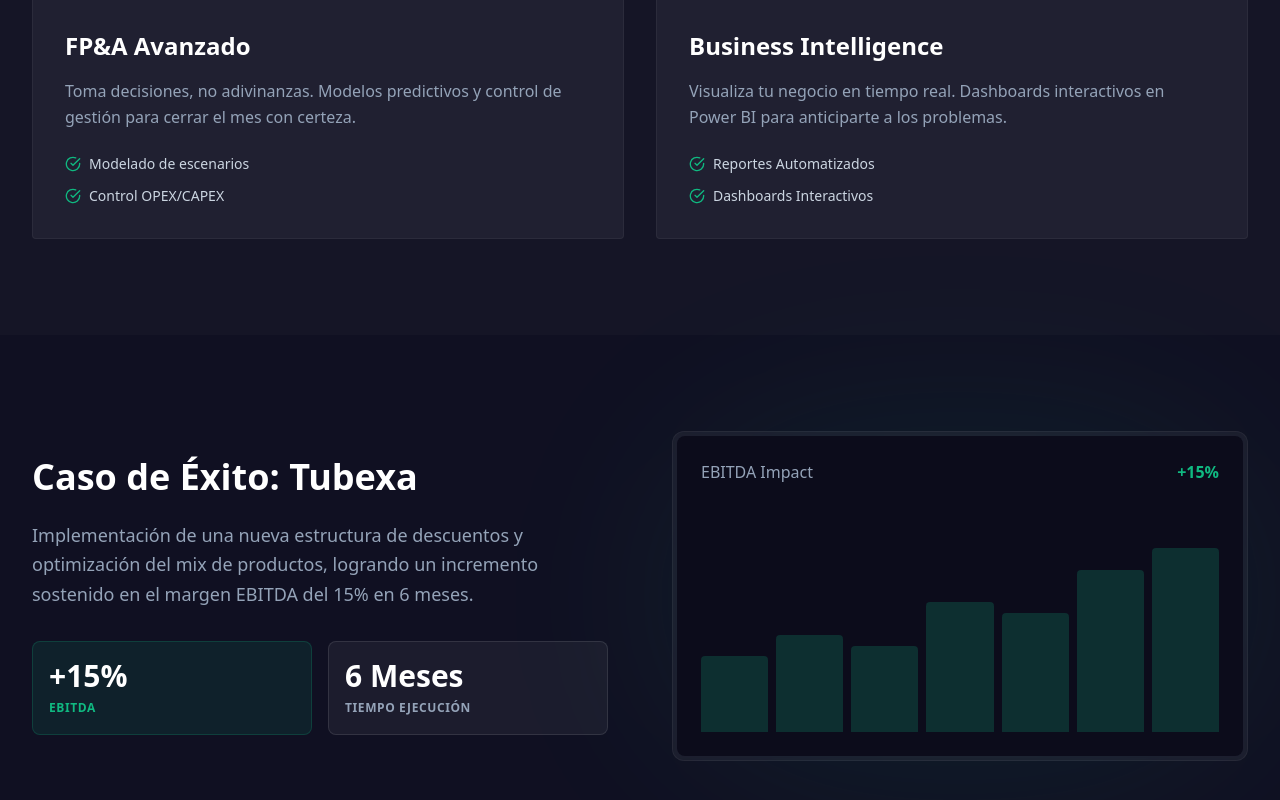
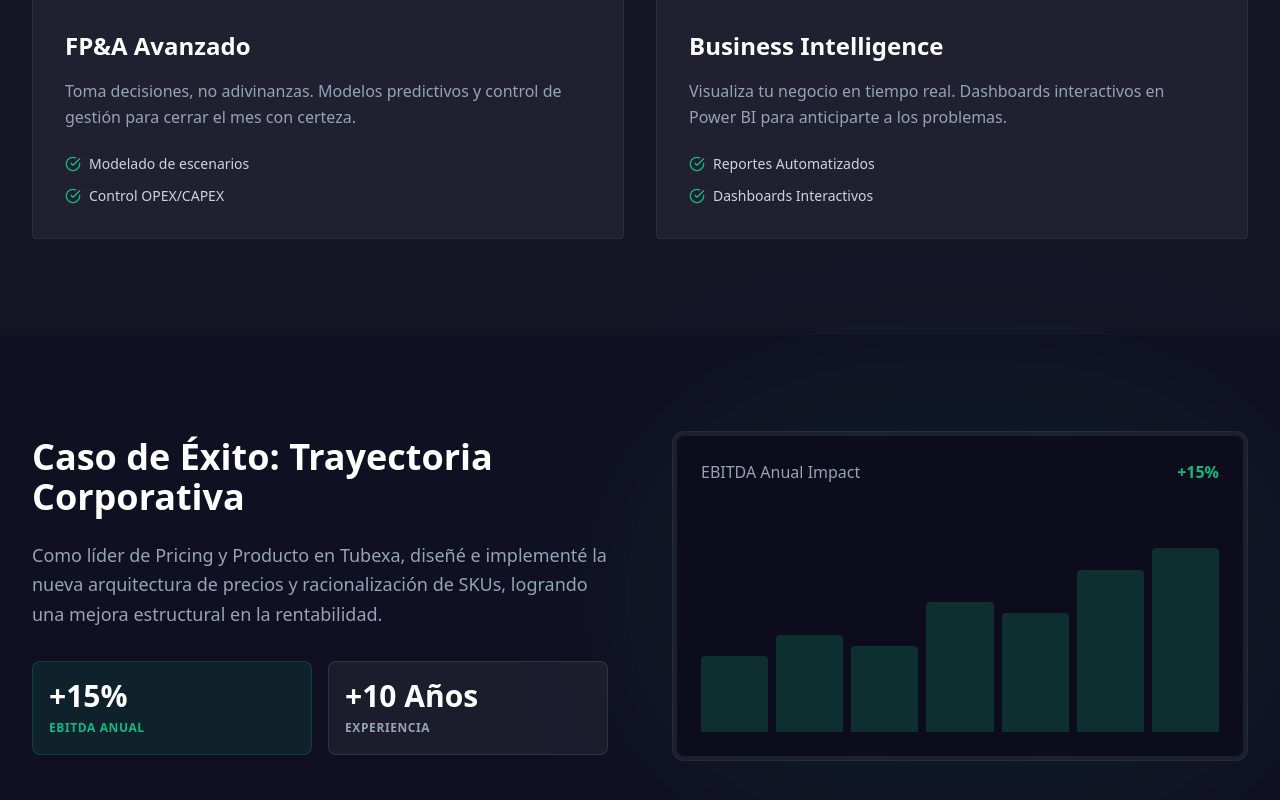
Before and after one commit to zettor88/caro-consulting-webapp, a Next.js app: page / in a window 1280 px wide. Shown: the part 1954-2754 px from the top of the page. Built offline with nearby package versions, Linux system fonts and the light colour scheme; no server answers; the database is empty.

Commit message:
feat: refine professional profile, rename cases to trajectory

```diff
--- a/app/page.tsx
+++ b/app/page.tsx
@@ -42,18 +42,18 @@
     ],
     cases: [
         {
-            title: "Tubexa",
-            description: "Implementación de una nueva estructura de descuentos y optimización del mix de productos, logrando un incremento sostenido en el margen EBITDA del 15% en 6 meses.",
+            title: "Trayectoria Corporativa",
+            description: "Como líder de Pricing y Producto en Tubexa, diseñé e implementé la nueva arquitectura de precios y racionalización de SKUs, logrando una mejora estructural en la rentabilidad.",
             metric_value: "+15%",
-            metric_label: "EBITDA",
-            time_value: "6 Meses",
-            time_label: "Tiempo Ejecución"
+            metric_label: "EBITDA Anual",
+            time_value: "+10 Años",
+            time_label: "Experiencia"
         }
     ],
     bio: {
         name: "Sebastian Caro",
         role: "Expert Pricing & Financial Strategy",
-        description: "Con más de 10 años de experiencia liderando transformaciones financieras. Mi enfoque combina el rigor analítico de la ingeniería financiera con una visión estratégica de negocio, asegurando impacto directo en la última línea del P&L.",
+        description: "Contador Auditor e Ingeniero Comercial con más de 10 años de experiencia ejecutiva en Pricing, Product Management, Control de Gestión e Inteligencia de Negocios. He liderado estrategias comerciales y financieras en empresas industriales de alto volumen, combinando visión de negocio con analítica avanzada de datos.",
         linkedin: "https://www.linkedin.com/in/sebastiancaroalvarado/",
         email: "sebastian@caroconsulting.com",
         initials: "SC"
@@ -101,7 +101,7 @@
                         </div>
                         <div className="hidden md:flex items-center gap-10">
                             <a href="#servicios" className="text-sm font-semibold text-slate-300 hover:text-primary transition-colors">Servicios</a>
-                            <a href="#casos" className="text-sm font-semibold text-slate-300 hover:text-primary transition-colors">Casos de Éxito</a>
+                            <a href="#casos" className="text-sm font-semibold text-slate-300 hover:text-primary transition-colors">Trayectoria</a>
                             <a href="#nosotros" className="text-sm font-semibold text-slate-300 hover:text-primary transition-colors">Consultor</a>
                             <Link href="/login" className="text-sm font-semibold text-slate-300 hover:text-white transition-colors">
                                 Acceso Clientes
```
